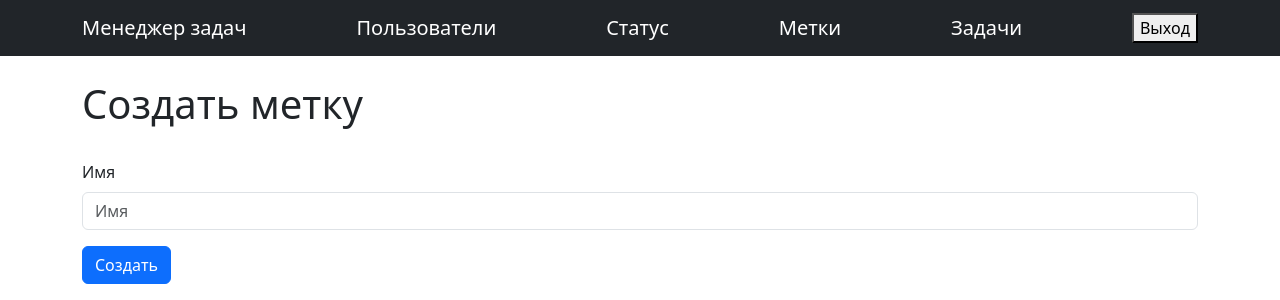
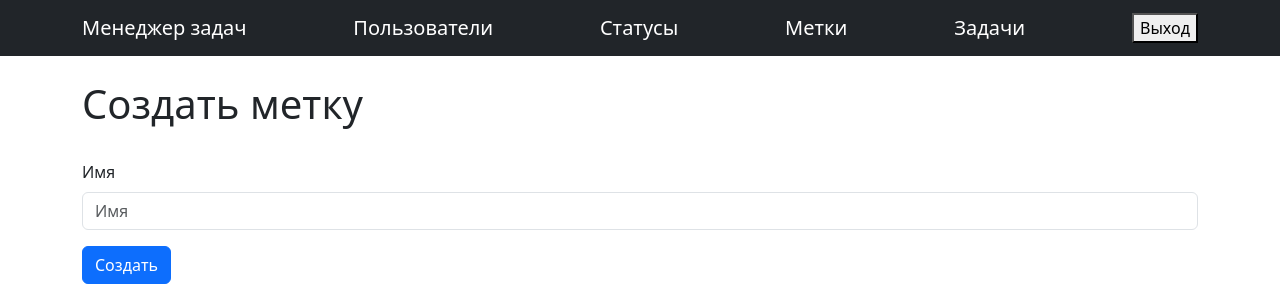
Before and after one commit to AlexandrBorovkov/python-project-52, a Django app: page /labels/create/ in a window 1280 px wide. Shown: the top 300 px of the page. Run offline with Django 3.2, Linux system fonts and the light colour scheme; the visitor is signed in with stand-in values (Sample User, id 1); parts of the project's set-up code (start-up, migrations or seed data) failed here and were passed over; some libraries are stand-ins or nearby versions.

Commit message:
fixing the tests 3

```diff
--- a/task_manager/templates/base.html
+++ b/task_manager/templates/base.html
@@ -24,7 +24,7 @@
             {% if user.is_authenticated %}
             <a class="navbar-brand" href="/">Менеджер задач</a>
             <a class="navbar-brand" href="{% url 'list_users' %}">Пользователи</a>
-            <a class="navbar-brand" href="{% url 'list_statuses' %}">Статус</a>
+            <a class="navbar-brand" href="{% url 'list_statuses' %}">Статусы</a>
             <a class="navbar-brand" href="{% url 'list_labels' %}">Метки</a>
             <a class="navbar-brand" href="{% url 'list_tasks' %}">Задачи</a>
             <form method="post" action="{% url 'logout' %}">
```
